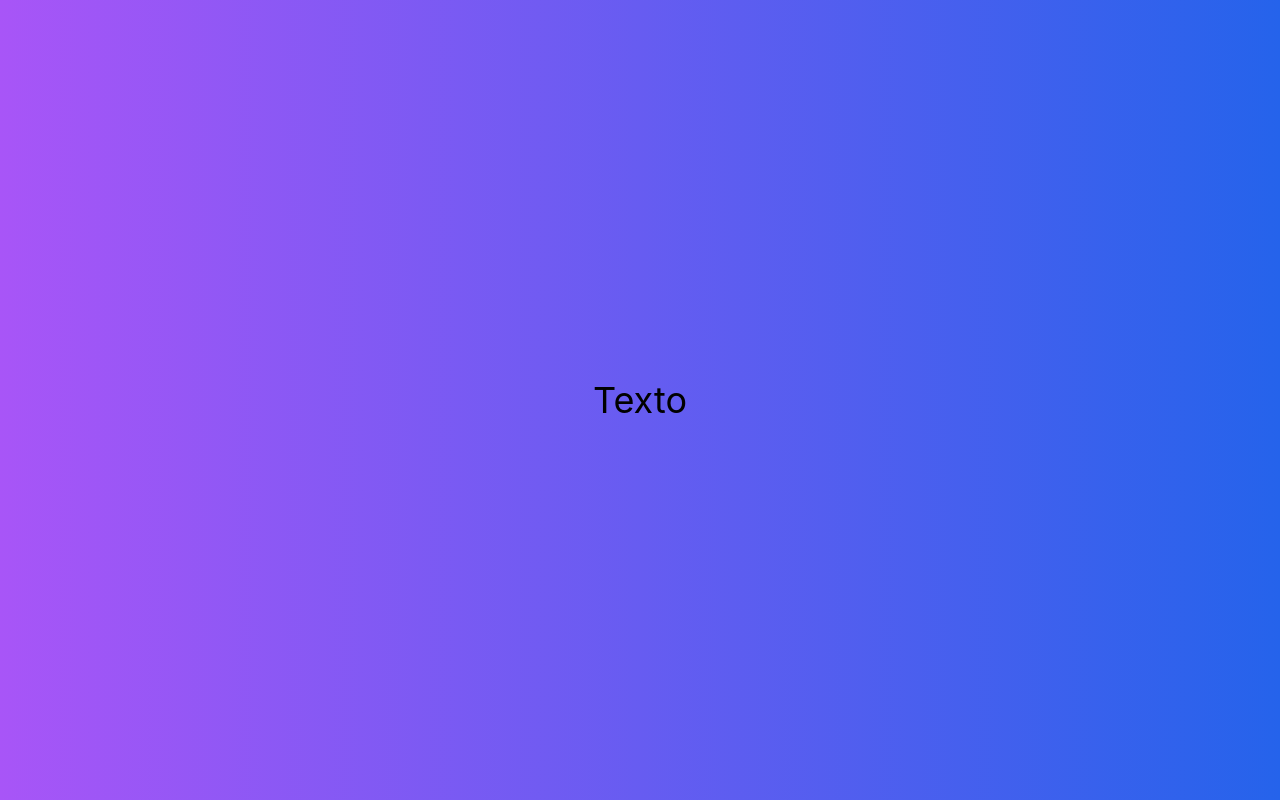
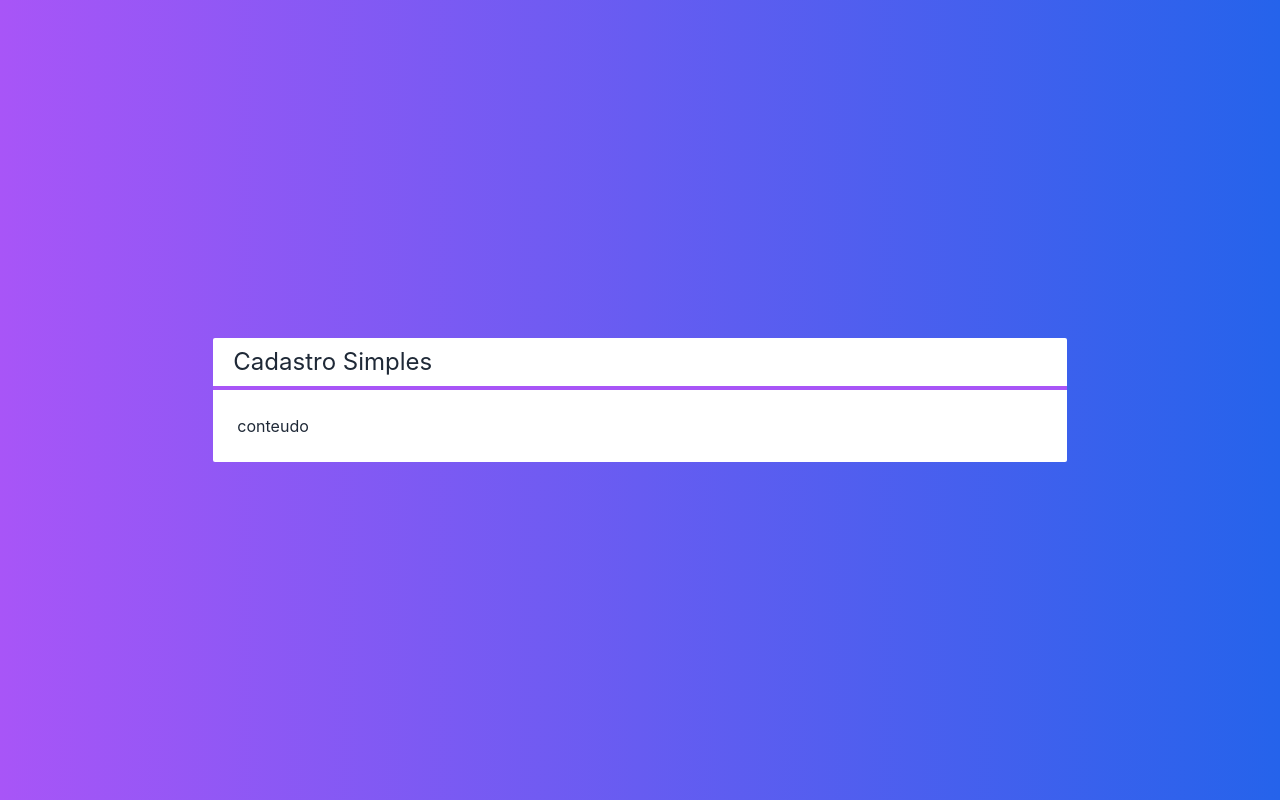
Before and after one commit to williamand02/next-crud, a Next.js app: page / in a window 1280 px wide. Built offline with nearby package versions, Linux system fonts and the light colour scheme.

Commit message:
:sparkles: feat: add component Layout

```diff
--- /dev/null
+++ b/src/components/Layout.tsx
@@ -0,0 +1,22 @@
+import Title from "./Title";
+
+interface LayoutProps {
+  title: string;
+  children: any;
+}
+
+const Layout = (props: LayoutProps) => {
+  return (
+    <div
+      className={`
+      flex flex-col w-2/3
+      bg-white text-gray-800 rounded-sm
+    `}
+    >
+      <Title>{props.title}</Title>
+      <div className="p-6">{props.children}</div>
+    </div>
+  );
+};
+
+export default Layout;
--- a/src/pages/index.tsx
+++ b/src/pages/index.tsx
@@ -1,7 +1,17 @@
+import Layout from "../components/Layout";
+
 export default function Home() {
   return (
-    <div className="flex h-screen justify-center items-center bg-gradient-to-r from-purple-500 to-blue-600">
-      <span className="text-4xl">Texto</span>
+    <div
+      className={`
+      flex h-screen justify-center items-center
+      bg-gradient-to-r from-purple-500 to-blue-600
+      text-white
+    `}
+    >
+      <Layout title="Cadastro Simples">
+        <span>conteudo</span>
+      </Layout>
     </div>
   );
 }
```
